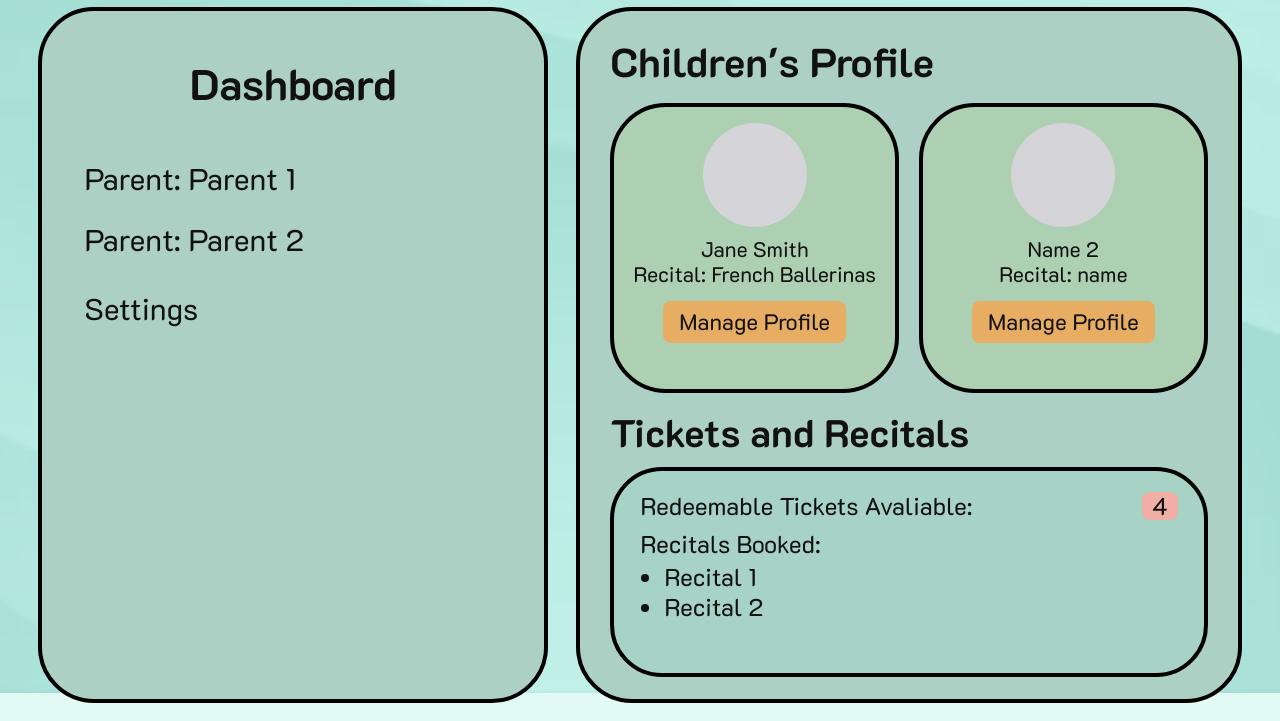
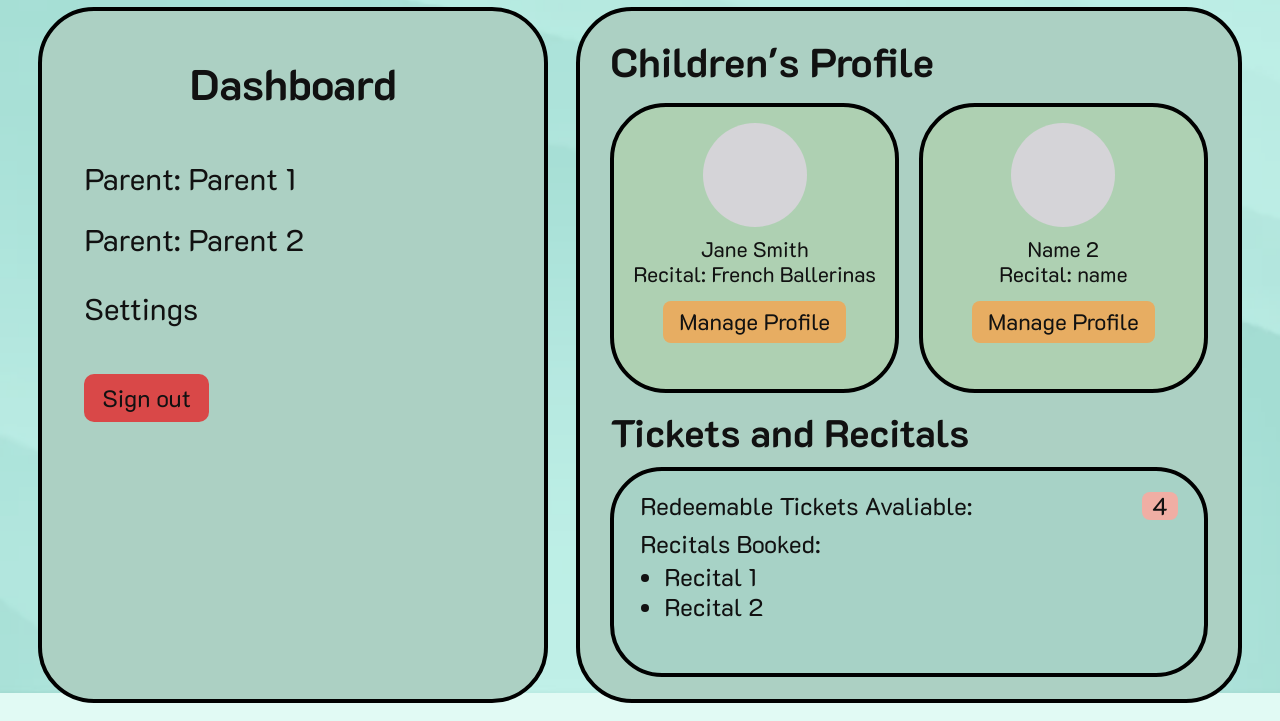
Before and after one commit to SidS-123/ArtInMotionTicketing, a plain HTML site: page user_page/account.html in a window 1280 px wide. Shown: the part 107-828 px from the top of the page. Drawn offline with Linux system fonts and the light colour scheme.

Commit message:
SC progress p1

```diff
--- a/user_page/account.css
+++ b/user_page/account.css
@@ -106,6 +106,19 @@ body {
   margin-top: 30px;
 }
 
+.signout-btn {
+  margin-top: 24px;
+  border: 0;
+  border-radius: 10px;
+  background: #d94848;
+  color: #111;
+  font-family: inherit;
+  font-size: clamp(22px, 1.85vw, 32px);
+  line-height: 1.2;
+  padding: 10px 18px;
+  cursor: pointer;
+}
+
 .profile-card {
   padding: 24px 30px 22px;
   min-height: 656px;
--- a/user_page/account.html
+++ b/user_page/account.html
@@ -38,6 +38,7 @@
           <p>Parent: Parent 1</p>
           <p>Parent: Parent 2</p>
           <p class="settings">Settings</p>
+          <button type="button" class="signout-btn">Sign out</button>
         </article>
 
         <article class="profile-card">
```
Also changed, not shown: user_page/AI_PROGRESS.md (+12 -1 lines), 1 other file.
